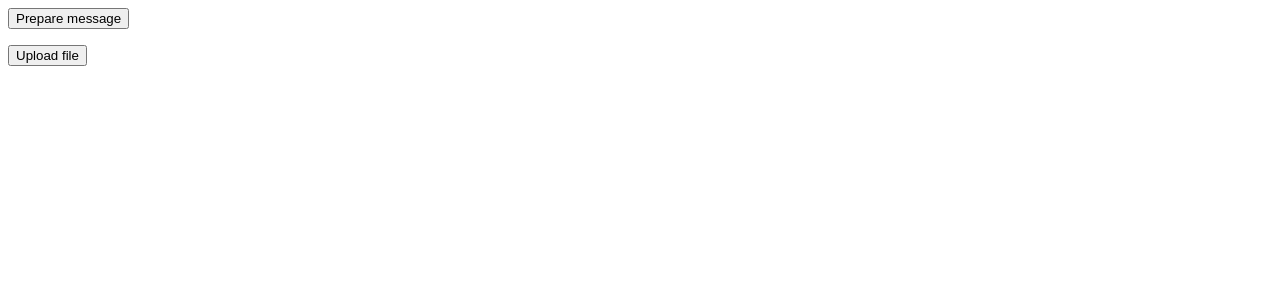
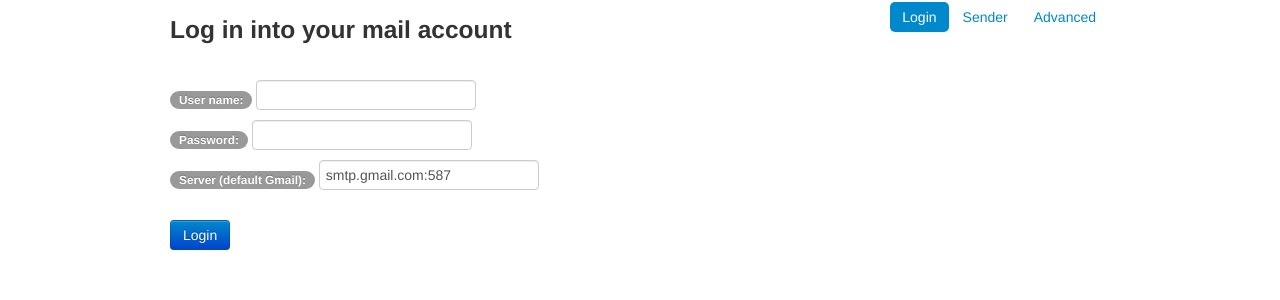
Before and after one commit to exemartinez/Contact_Manager_Messager, a Flask app: page / in a window 1280 px wide. Shown: the top 300 px of the page. Run offline with Flask 2, Linux system fonts and the light colour scheme; parts of the project's set-up code (start-up, migrations or seed data) failed here and were passed over; some libraries are stand-ins or nearby versions.

Commit message:
Adding login features, light.

```diff
--- a/backend.py
+++ b/backend.py
@@ -115,6 +115,11 @@ class MailingManager:
     #System controllers: logs and others
     log = LogMngr("mailing_manager")
 
+    #setting up the mail server
+    def setServer(self, server):
+        self.server = smtplib.SMTP(server)
+
+    #login to the mail server
     def login(self, username, password):
         '''This allows the entire app to login'''
         try:
--- a/templates/home.html
+++ b/templates/home.html
@@ -1,23 +1,71 @@
-<!DOCTYPE>
-<html>
-<title>
-</title>
+<!DOCTYPE html>
+<html lang="en" ng-app="CMMessagerApp">
+
 <head>
+
+    <meta charset="utf-8">
+    <meta http-equiv="X-UA-Compatible" content="IE=edge">
+    <meta name="viewport" content="width=device-width, initial-scale=1">
+    <meta name="description" content="">
+    <meta name="author" content="">
+
+    <!-- The above 3 meta tags *must* come first in the head; any other head content must come *after* these tags -->
+    <title>Bulk messages with a simple manager</title>
+
+    <!-- Bootstrap -->
+    <link href="../static/bower_components/bootstrap/dist/css/bootstrap.min.css" rel="stylesheet">
+    <script src="../static/bower_components/jquery/dist/jquery.min.js"></script>
+    <script src="../static/bower_components/angular/angular.min.js"></script>
+    <script src="../static/bower_components/bootstrap/dist/js/bootstrap.min.js"></script>
+    <script src="../static/bower_components/ngUpload/ng-upload.js"></script>
+
+    <!-- This is the backend code. -->
+    <script src="../static/js/app.js"></script>
+
 </head>
+
 <body>
-  <div>
-    <form mthod="post" action="./message">
-    <p>
-      <button type="submit">Prepare message</button>
-    </p>
-  </form>
+
+  <div id="main_page" class="container">
+
+    <div class="header clearfix">
+      <nav>
+        <ul class="nav nav-pills pull-right">
+          <li role="presentation" class="active"><a href="/home">Login</a></li>
+          <li role="presentation"><a href="/message">Sender</a></li>
+          <li role="presentation"><a href="/upload">Advanced</a></li>
+        </ul>
+      </nav>
+      <h3 class="text-muted">Log in into your mail account</h3>
+    </div>
+
+    <br/>
+
+    <div id="loginSection" class="jumbotron" ng-controller="loginController as loginCtrl">
+
+      <form method="post" action="/api/v1.0/login">
+
+        <label for="txtUsername" class="badge">User name: </label>
+        <input id="txtUsername" type="text" value="" class="form-control" ng-model="loginCtrl.userName"></input> <br/>
+        <label for="txtPassword" class="badge">Password:</label>
+        <input id="txtPassword" type="password" class="form-control" ng-model="loginCtrl.passWord"></input> <br/>
+        <label for="txtServer" class="badge">Server (default Gmail):</label>
+        <input id="txtServer" type="text" class="form-control" value="smtp.gmail.com:587" ng-model="loginCtrl.server"></input> <br/>
+
+        <br/>
+
+        <input id="Login" type="button" value="Login" class="btn btn-primary" ng-click="loginCtrl.login()"></input>
+
+      </form>
+
+    </div>
+
+    <div id="status" class="jumbotron">
+      <p id="statusMessages"></p>
+    </div>
+
   </div>
-    <div>
-    <form mthod="post" action="./upload">
-    <p>
-      <button type="submit">Upload file</button>
-    </p>
-  </form>
-  </div>
+
+
 </body>
 </html>
--- a/templates/message.html
+++ b/templates/message.html
@@ -31,9 +31,9 @@
     <div class="header clearfix">
       <nav>
         <ul class="nav nav-pills pull-right">
-          <li role="presentation" ><a href="#">Login</a></li>
-          <li role="presentation" class="active"><a href="#">Sender</a></li>
-          <li role="presentation"><a href="#">Received</a></li>
+          <li role="presentation"><a href="/home">Login</a></li>
+          <li role="presentation" class="active"><a href="/message">Sender</a></li>
+          <li role="presentation"><a href="/upload">Advanced</a></li>
         </ul>
       </nav>
       <h3 class="text-muted">Bulk Messages with a simple manager</h3>
--- a/webservices.py
+++ b/webservices.py
@@ -1,4 +1,4 @@
-from flask import Flask, render_template, jsonify, request, json, redirect, url_for, send_from_directory
+from flask import Flask, render_template, jsonify, request, json, redirect, url_for, send_from_directory, session
 import os
 from werkzeug.utils import secure_filename
 from backend import ImportController, ContactosController, MessagingController, LogMngr
```
Also changed, not shown: templates/uploads.html (+16 -2 lines), 1 other file.
